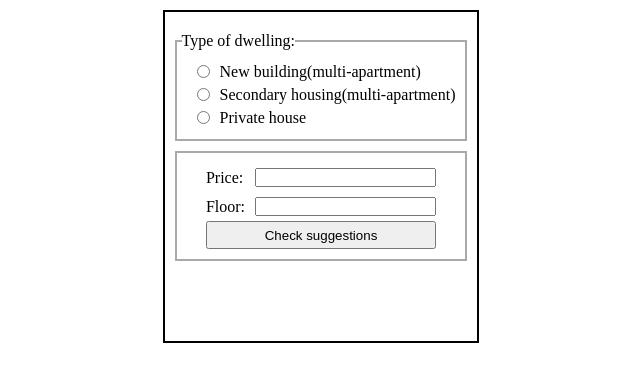
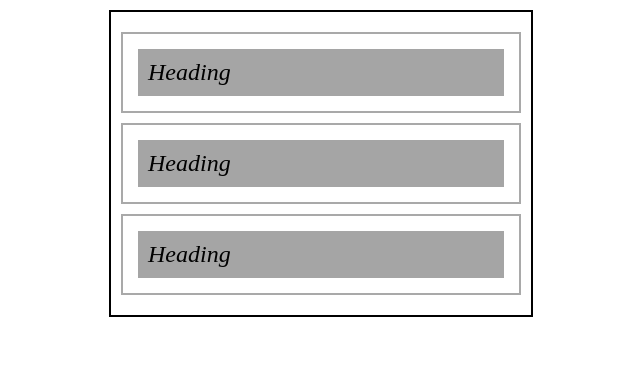
Before and after one commit to AndriiBabushko/Frontend, a PHP site: page /Lab4/src/homework_tasks/task_7/task_7.html in a window 1280 px wide. Shown: the top 382 px of the page, without its empty margins (319-959 px from the left). Run offline with PHP 8.4, Linux system fonts and the light colour scheme.

Commit message:
Complete task 7 in Lab 4

```diff
--- a/Lab4/src/homework_tasks/task_7/js/task_7.js
+++ b/Lab4/src/homework_tasks/task_7/js/task_7.js
@@ -1,53 +1,40 @@
 'use strict';
-const radioBuildingType = document.querySelectorAll('input[name="radioBuildingType"]');
 
-const hiddenFloor = () => {
-    document.querySelector('.table__floor_tr').setAttribute('hidden', '');
-};
+const setPosts = (target, postIndex, posts, postsStatus) => {
+    if (!postsStatus.includes('active')) {
+        target.nextElementSibling.classList.toggle('div_post__body_display');
 
-const unHiddenFloor = () => {
-    document.querySelector('.table__floor_tr').removeAttribute('hidden');
-};
+        postsStatus[parseInt(target.getAttribute('value'))] = 'active';
+    } else {
+        if (postsStatus.includes('active')) {
+            const activeIndex = postsStatus.findIndex((element) => element === 'active');
 
-radioBuildingType[0].addEventListener('change', unHiddenFloor)
-radioBuildingType[1].addEventListener('change', unHiddenFloor)
-radioBuildingType[2].addEventListener('change', hiddenFloor)
+            posts[activeIndex].nextElementSibling.classList.toggle('div_post__body_display');
+            target.nextElementSibling.classList.toggle('div_post__body_display');
 
-const buttonCheckSuggestions = document.querySelector('#buttonCheckSuggestions');
-
-buttonCheckSuggestions.addEventListener('click', () => {
-    const numberPrice = document.querySelector('#numberPrice').value;
-    const numberFloor = document.querySelector('#numberFloor').value;
-    const outputField = document.querySelector('.button_section__output_status');
-
-    if (!radioBuildingType[0].checked && !radioBuildingType[1].checked && !radioBuildingType[2].checked) {
-        outputField.innerHTML = `<p>Choose type of dwelling!</p>`;
-        console.log('Choose type of dwelling!');
-    } else {
-        if (numberPrice > 600000 || numberPrice < 0) {
-            outputField.innerHTML = `<p><strong>Not interested!</strong></p>`;
-            console.log('Not interested!');
-        } else {
-            if (radioBuildingType[0].checked || radioBuildingType[1].checked) {
-                if (numberFloor < 1 || numberFloor > 47) {
-                    outputField.innerHTML = `<p><strong>Not interested!</strong></p>`;
-                    console.log('Not interested!');
-                } else {
-                    if (numberFloor >= 2 && numberFloor <= 6) {
-                        outputField.innerHTML =
-                            `<p><strong>Interested!</strong></p>`;
-                        console.log('Interested!');
-                    } else {
-                        outputField.innerHTML =
-                            `<p><strong>Not interested!</strong></p>`;
-                        console.log('Not interested!');
-                    }
-                }
-            } else {
-                outputField.innerHTML =
-                    `<p><strong>Interested!</strong></p>`;
-                console.log('Interested!');
-            }
+            postsStatus[parseInt(posts[postIndex].getAttribute('value'))] = 'active';
+            postsStatus[activeIndex] = 'inactive';
         }
     }
-});
+}
+
+const posts = document.querySelectorAll('.button_section__div_post .div_post__head');
+let postsStatus = [];
+
+for (let i = 0; i < posts.length; i++) {
+    posts[i].classList.add('inactive');
+    posts[i].setAttribute('value', i.toString());
+    postsStatus.push('inactive');
+
+    posts[i].addEventListener('click', (event) => {
+        const target = event.target;
+
+        setPosts(target, i, posts, postsStatus);
+    });
+
+    posts[i].addEventListener('mouseover', (event) => {
+        const target = event.target;
+
+        setPosts(target, i, posts, postsStatus);
+    });
+}
--- a/Lab4/src/homework_tasks/task_7/styles/css/task_7.css
+++ b/Lab4/src/homework_tasks/task_7/styles/css/task_7.css
@@ -19,39 +19,34 @@
   max-width: 35vw;
 }
 
-.button_section__dwelling_fieldset, .button_section__actions_fieldset {
+.button_section__div_post {
   border: 2px solid darkgrey;
-  padding: 5px;
+  padding: 15px;
   margin: 10px 0;
-  width: 100%;
+  width: 400px;
 }
 
-.button_section__table {
-  border-collapse: collapse;
-  margin: 5px;
+.div_post__head {
+  background-color: #a5a5a5;
+  font-style: italic;
+  font-size: 24px;
+  cursor: pointer;
   display: flex;
-  align-items: center;
-  flex-direction: column;
+  justify-content: space-between;
 }
 
-.table__label_new_building, .table__label_secondary_housing, .table__label_private_house {
-  margin: 0 0 0 10px;
-  height: 28px;
+.div_post__body {
+  border-bottom: 2px dashed #a5a5a5;
+  border-left: 2px dashed #a5a5a5;
+  border-right: 2px dashed #a5a5a5;
+  display: none;
+}
+.div_post__body.div_post__body_display {
+  display: block;
 }
 
-.table__button_check_suggestions {
-  width: 100%;
-  height: 28px;
-}
-
-.table__number_price, .table__number_floor, .table__number_new_building, .table__number_secondary_housing, .table__number_private_house {
-  margin: 5px 0 5px 10px;
-}
-
-.button_section__output_status {
-  margin: 10px 0;
-  width: 100%;
-  height: 50px;
+.div_post__head, .div_post__body {
+  padding: 10px;
 }
 
 /*# sourceMappingURL=task_7.css.map */
--- a/Lab4/src/homework_tasks/task_7/styles/sass/task_7.sass
+++ b/Lab4/src/homework_tasks/task_7/styles/sass/task_7.sass
@@ -16,31 +16,33 @@
   padding: 10px
   max-width: 35vw
 
-.button_section__dwelling_fieldset, .button_section__actions_fieldset
+.button_section__div_post
   border: 2px solid darkgrey
-  padding: 5px
+  padding: 15px
   margin: 10px 0
-  width: 100%
+  width: 400px
 
-.button_section__table
-  border-collapse: collapse
-  margin: 5px
+.div_post__head
+  background-color: #a5a5a5
+  font-style: italic
+  font-size: 24px
+  cursor: pointer
   display: flex
-  align-items: center
-  flex-direction: column
+  justify-content: space-between
 
-.table__label_new_building, .table__label_secondary_housing, .table__label_private_house
-  margin: 0 0 0 10px
-  height: 28px
+.div_post__body
+  border-bottom: 2px dashed #a5a5a5
+  border-left: 2px dashed #a5a5a5
+  border-right: 2px dashed #a5a5a5
+  display: none
+  &.div_post__body_display
+    display: block
 
-.table__button_check_suggestions
-  width: 100%
-  height: 28px
+.div_post__head, .div_post__body
+  padding: 10px
 
-.table__number_price, .table__number_floor, .table__number_new_building, .table__number_secondary_housing, .table__number_private_house
-  margin: 5px 0 5px 10px
-
-.button_section__output_status
-  margin: 10px 0
-  width: 100%
-  height: 50px
+//.head__buttons
+//  border: 1px solid black
+//  width: 48px
+//  height: 24px
+//  cursor: pointer
--- a/Lab4/src/homework_tasks/task_7/task_7.html
+++ b/Lab4/src/homework_tasks/task_7/task_7.html
@@ -10,67 +10,57 @@
 <div class="wrapper">
     <div class="container">
         <section class="button_section">
-            <fieldset class="button_section__dwelling_fieldset">
-                <legend>Type of dwelling:</legend>
-                <table class="button_section__table">
-                    <tr>
-                        <td>
-                            <input type="radio" name="radioBuildingType" id="radioNewBuilding"
-                                   class="table__number_new_building" value="New building">
-                        </td>
-                        <td>
-                            <label for="radioNewBuilding" class="table__label_new_building">New
-                                building(multi-apartment)</label>
-                        </td>
-                    </tr>
-                    <tr>
-                        <td>
-                            <input type="radio" name="radioBuildingType" id="radioSecondaryHousing"
-                                   class="table__number_secondary_housing" value="Secondary housing">
-                        </td>
-                        <td>
-                            <label for="radioSecondaryHousing" class="table__label_secondary_housing">Secondary
-                                housing(multi-apartment)</label>
-                        </td>
-                    </tr>
-                    <tr>
-                        <td>
-                            <input type="radio" name="radioBuildingType" id="radioPrivateHouse"
-                                   class="table__number_private_house" value="Private house">
-                        </td>
-                        <td>
-                            <label for="radioPrivateHouse" class="table__label_private_house">Private house</label>
-                        </td>
-                    </tr>
-                </table>
-            </fieldset>
-            <fieldset class="button_section__actions_fieldset">
-                <table class="button_section__table">
-                    <tr class="table__price_tr">
-                        <td>
-                            <label for="numberPrice" class="table__label_price">Price:</label>
-                        </td>
-                        <td>
-                            <input type="number" name="numberPrice" id="numberPrice" class="table__number_price">
-                        </td>
-                    </tr>
-                    <tr class="table__floor_tr">
-                        <td>
-                            <label for="numberFloor" class="table__label_floor">Floor:</label>
-                        </td>
-                        <td>
-                            <input type="number" name="numberFloor" id="numberFloor" class="table__number_floor">
-                        </td>
-                    </tr>
-                    <tr class=table__check_suggestions_tr"">
-                        <td colspan="2">
-                            <input type="button" value="Check suggestions" id="buttonCheckSuggestions"
-                                   class="table__button_check_suggestions">
-                        </td>
-                    </tr>
-                </table>
-            </fieldset>
-            <div class="button_section__output_status"></div>
+            <div class="button_section__div_post">
+                <div class="div_post__head">
+                    <div class="head__title">Heading</div>
+                </div>
+                <div class="div_post__body">
+                    <p class="body__paragraph">
+                        <span>
+                            Lorem ipsum dolor sit amet, consectetur adipisicing elit. Accusamus amet commodi consequatur cum dolor dolorum earum, est eveniet laboriosam nemo
+                            nostrum nulla omnis optio placeat quas quo, reprehenderit saepe soluta!
+                        </span>
+                        <span>
+                            Architecto at atque commodi dolor, dolorum eligendi ipsam iure laborum magni molestias neque nisi optio sapiente similique soluta tenetur ullam
+                            voluptatum? A atque distinctio earum magnam magni nobis non optio?
+                        </span>
+                        <span>
+                            Accusantium ad, assumenda at consequatur culpa eaque eos, inventore, magnam nobis quis rem sint voluptatum? A alias, consequuntur illo mollitia
+                            nulla reprehenderit temporibus voluptatem voluptates. Aperiam beatae dolore eligendi recusandae!
+                        </span>
+                    </p>
+                </div>
+            </div>
+            <div class="button_section__div_post">
+                <div class="div_post__head">
+                    <div class="head__title">Heading</div>
+                </div>
+                <div class="div_post__body">
+                    <p class="body__paragraph">
+                        <span>
+                            Lorem ipsum dolor sit amet, consectetur adipisicing elit. Accusamus amet commodi consequatur cum dolor dolorum earum, est eveniet laboriosam nemo
+                            nostrum nulla omnis optio placeat quas quo, reprehenderit saepe soluta!
+                        </span>
+                        <span>
+                            Architecto at atque commodi dolor, dolorum eligendi ipsam iure laborum magni molestias neque nisi optio sapiente similique soluta tenetur ullam
+                            voluptatum? A atque distinctio earum magnam magni nobis non optio?
+                        </span>
+                    </p>
+                </div>
+            </div>
+            <div class="button_section__div_post">
+                <div class="div_post__head">
+                    <div class="head__title">Heading</div>
+                </div>
+                <div class="div_post__body">
+                    <p class="body__paragraph">
+                        <span>
+                            Lorem ipsum dolor sit amet, consectetur adipisicing elit. Accusamus amet commodi consequatur cum dolor dolorum earum, est eveniet laboriosam nemo
+                            nostrum nulla omnis optio placeat quas quo, reprehenderit saepe soluta!
+                        </span>
+                    </p>
+                </div>
+            </div>
         </section>
     </div>
 
```
Also changed, not shown: Lab4/src/lab_tasks/task_2/styles/sass/task_2.sass (line endings or trailing spaces), 2 other files.
